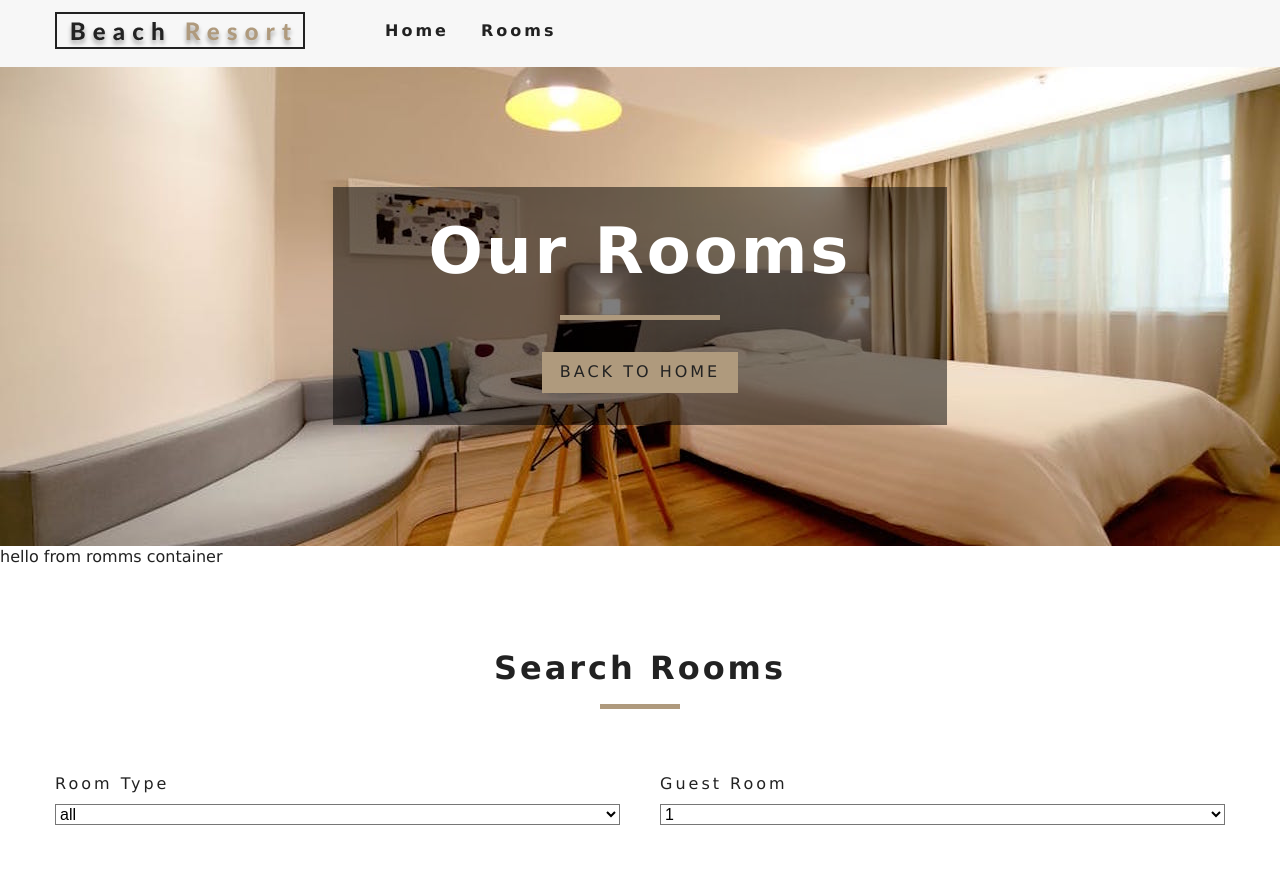
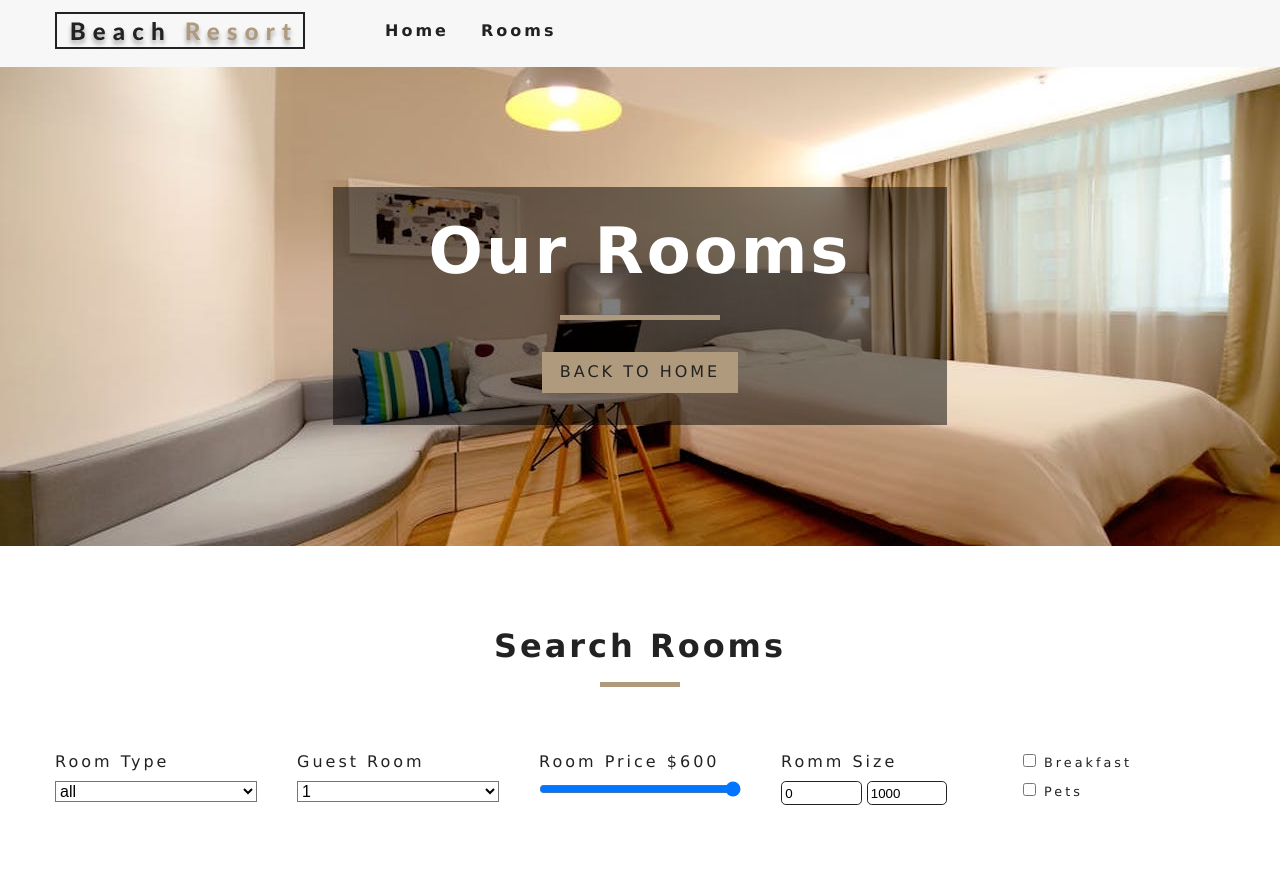
Before and after one commit to AndreSDS/hotel-app, a React (Create React App) app: page /rooms in a window 1280 px wide. Shown: the top 887 px of the page. Built offline with nearby package versions, Linux system fonts and the light colour scheme.

Commit message:
finalizando o componente de filtro

```diff
--- a/src/App.css
+++ b/src/App.css
@@ -462,7 +462,7 @@
 /* end of roomlist */
 /*  rooms fitler*/
 .filter-container {
-  padding: 5rem 0;
+  padding-top: 5rem;
 }
 .filter-form {
   width: 60vw;
--- a/src/components/RoomContainer.js
+++ b/src/components/RoomContainer.js
@@ -12,7 +12,6 @@
   }
   return (
     <div>
-      hello from romms container
       <RoomsFilter rooms={rooms} />
       <RoomsList rooms={sortedRooms} />
     </div>
--- a/src/components/RoomsFilter.js
+++ b/src/components/RoomsFilter.js
@@ -31,9 +31,13 @@
     );
   });
 
-  let people = getUnique(rooms, 'capacity');
-  people = people.map((item,index)=>{
-  return <option key={index} value={item}>{item}</option>
+  let people = getUnique(rooms, "capacity");
+  people = people.map((item, index) => {
+    return (
+      <option key={index} value={item}>
+        {item}
+      </option>
+    );
   });
 
   return (
@@ -64,6 +68,62 @@
             {people}
           </select>
         </div>
+        <div className="form-group">
+          <label htmlFor="price">room price ${price}</label>
+          <input
+            type="range"
+            name="price"
+            min={minPrice}
+            max={maxPrice}
+            id="price"
+            value={price}
+            onChange={handleChange}
+            className="form-control"
+          />
+        </div>
+        <div className="form-group">
+          <label htmlFor="size">romm size</label>
+          <div className="size-inputs">
+            <input
+              type="number"
+              name="minSize"
+              id="size"
+              value={minSize}
+              onChange={handleChange}
+              className="size-input"
+            />
+            <input
+              type="number"
+              name="maxSize"
+              id="size"
+              value={maxSize}
+              onChange={handleChange}
+              className="size-input"
+            />
+          </div>
+        </div>
+        <div className="form-group">
+          <div className="single-extra">
+            <input
+              type="checkbox"
+              name="breakfast"
+              id="breakfast"
+              checked={breakfast}
+              onChange={handleChange}
+            />
+            <label htmlFor="breakfast">breakfast</label>
+            </div>
+            <div className="single-extra">
+            <input
+              type="checkbox"
+              name="pets"
+              id="pets"
+              checked={pets}
+              onChange={handleChange}
+            />
+            <label htmlFor="pets">pets</label>
+          </div>
+        </div>
       </form>
     </section>
   );
--- a/src/context.js
+++ b/src/context.js
@@ -84,17 +84,32 @@
 
     let tempRooms = [...rooms];
     capacity = parseInt(capacity);
+    price = parseInt(price);
 
-    if(type !== 'all'){
-      tempRooms = tempRooms.filter(room => room.type === type);
+    if (type !== "all") {
+      tempRooms = tempRooms.filter((room) => room.type === type);
     }
 
-    if(capacity !== 1){
-      tempRooms = tempRooms.filter(room => room.capacity >= capacity);
+    if (capacity !== 1) {
+      tempRooms = tempRooms.filter((room) => room.capacity >= capacity);
+    }
+
+    tempRooms = tempRooms.filter((room) => room.price <= price);
+
+    tempRooms = tempRooms.filter(
+      (room) => room.size >= minSize && room.size <= maxSize
+    );
+
+    if (breakfast) {
+      tempRooms = tempRooms.filter((room) => room.breakfast === true);
+    }
+
+    if(pets){
+      tempRooms = tempRooms.filter(room => room.pets === true);
     }
 
     this.setState({
-      sortedRooms: tempRooms
+      sortedRooms: tempRooms,
     });
   };
 
```
